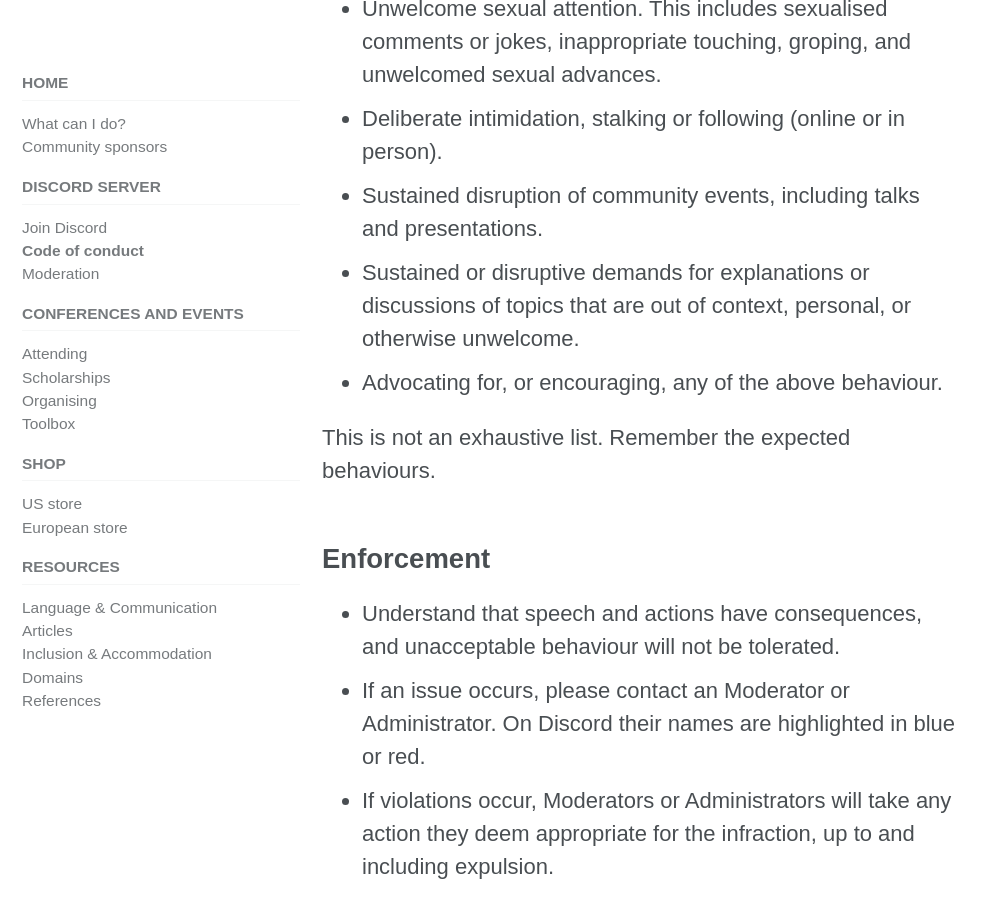
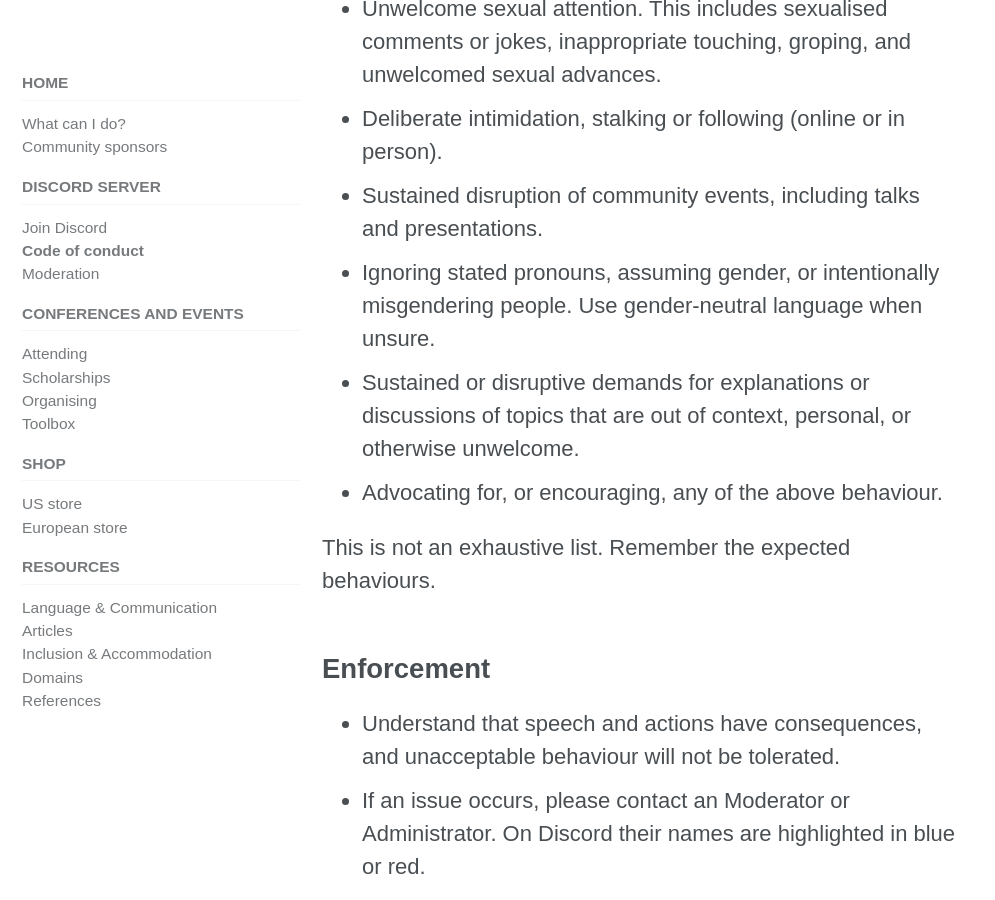
Before and after one commit to include-cpp/include-cpp.github.io, a Jekyll site: the page built from code-of-conduct.md, in a window 1280 px wide and 900 px high, scrolled down 1714 px. Shown: the whole window, without its empty margins (0-995 px from the left). Built offline with Jekyll 4.4.1, drawn with Linux system fonts in a browser that asks for light colours; cached includes are drawn as plain includes; nearby versions of some CDN libraries.

Commit message:
Add clause on misgendering to COC

```diff
--- a/code-of-conduct.md
+++ b/code-of-conduct.md
@@ -32,6 +32,7 @@ The following behaviours are unacceptable in all `#include <C++>` [Discord chann
 - Unwelcome sexual attention. This includes sexualised comments or jokes, inappropriate touching, groping, and unwelcomed sexual advances.
 - Deliberate intimidation, stalking or following (online or in person).
 - Sustained disruption of community events, including talks and presentations.
+- Ignoring stated pronouns, assuming gender, or intentionally misgendering people. Use gender-neutral language when unsure.
 - Sustained or disruptive demands for explanations or discussions of topics that are out of context, personal, or otherwise unwelcome.
 - Advocating for, or encouraging, any of the above behaviour.
 
```
